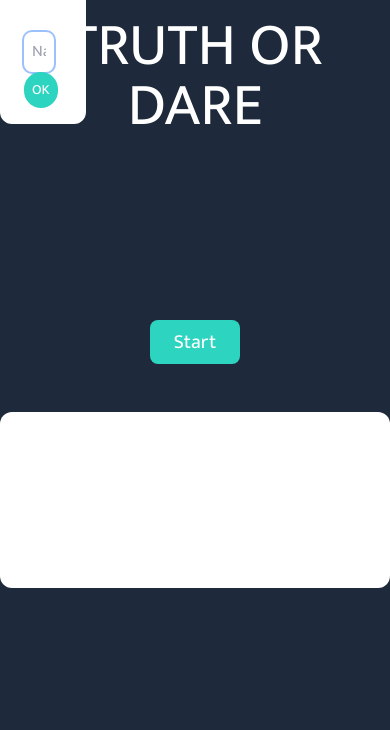
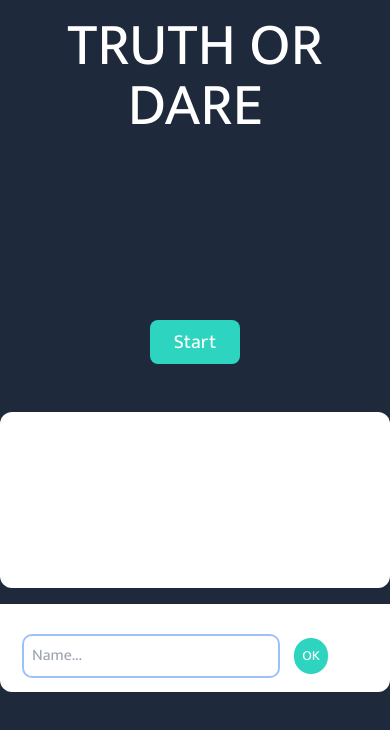
Before and after one commit to Andrewij21/Truth-or-Dare, a React (Vite) app: page / in a window 390 px wide. Shown: the top 730 px of the page. Built offline with nearby package versions, Linux system fonts and the light colour scheme.

Commit message:
refactor: responsive to mobile

```diff
--- a/src/App.jsx
+++ b/src/App.jsx
@@ -68,7 +68,7 @@ function App() {
       <div className="bg-white max-w-xl mx-auto rounded-xl h-44 grid place-items-center">
         <p className="p-12 text-xl">{truth}</p>
       </div>
-      <div className="fixed top-0 left-0 bg-white py-4 px-6 w-[22%] text-left rounded-b-xl">
+      <div className="md:fixed md:top-0 md:left-0 bg-white py-4 px-6 w-full mt-4 md:mt-0 md:w-[22%] text-left rounded-b-xl">
         <ol className="list-decimal text-md marker:text-xl capitalize px-1 ">
           {player.map((p, i) => {
             return (
```
